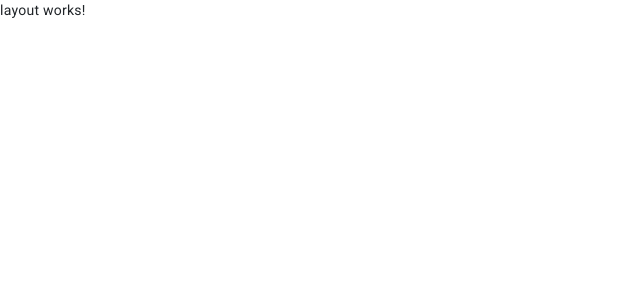
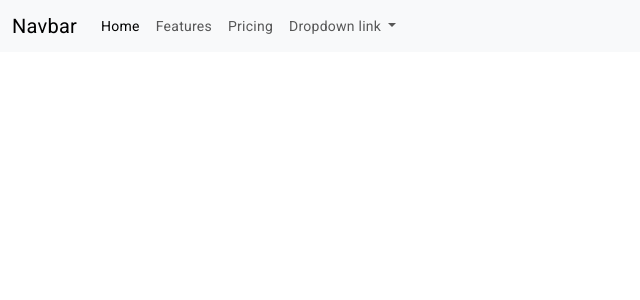
Before and after one commit to yanikkumar/auth-angular, an Angular app: page /dashboard in a window 1280 px wide. Shown: the top 300 px of the page, without its empty margins (0-640 px from the left). Built offline with nearby package versions, Linux system fonts and the light colour scheme.

Commit message:
removed debugger

```diff
--- a/src/app/Pages/layout/layout.component.html
+++ b/src/app/Pages/layout/layout.component.html
@@ -1 +1,45 @@
-<p>layout works!</p>
+<nav class="navbar navbar-expand-lg bg-body-tertiary">
+  <div class="container-fluid">
+    <a class="navbar-brand" href="#">Navbar</a>
+    <button
+      class="navbar-toggler"
+      type="button"
+      data-bs-toggle="collapse"
+      data-bs-target="#navbarNavDropdown"
+      aria-controls="navbarNavDropdown"
+      aria-expanded="false"
+      aria-label="Toggle navigation"
+    >
+      <span class="navbar-toggler-icon"></span>
+    </button>
+    <div class="collapse navbar-collapse" id="navbarNavDropdown">
+      <ul class="navbar-nav">
+        <li class="nav-item">
+          <a class="nav-link active" aria-current="page" href="#">Home</a>
+        </li>
+        <li class="nav-item">
+          <a class="nav-link" href="#">Features</a>
+        </li>
+        <li class="nav-item">
+          <a class="nav-link" href="#">Pricing</a>
+        </li>
+        <li class="nav-item dropdown">
+          <a
+            class="nav-link dropdown-toggle"
+            href="#"
+            role="button"
+            data-bs-toggle="dropdown"
+            aria-expanded="false"
+          >
+            Dropdown link
+          </a>
+          <ul class="dropdown-menu">
+            <li><a class="dropdown-item" href="#">Action</a></li>
+            <li><a class="dropdown-item" href="#">Another action</a></li>
+            <li><a class="dropdown-item" href="#">Something else here</a></li>
+          </ul>
+        </li>
+      </ul>
+    </div>
+  </div>
+</nav>
--- a/src/app/Pages/login-register/login-register.component.ts
+++ b/src/app/Pages/login-register/login-register.component.ts
@@ -43,7 +43,7 @@
   }
 
   loginForm() {
-    debugger;
+    // debugger;
     console.log(this.loginObj);
 
     const localusers = localStorage.getItem('users');
```
